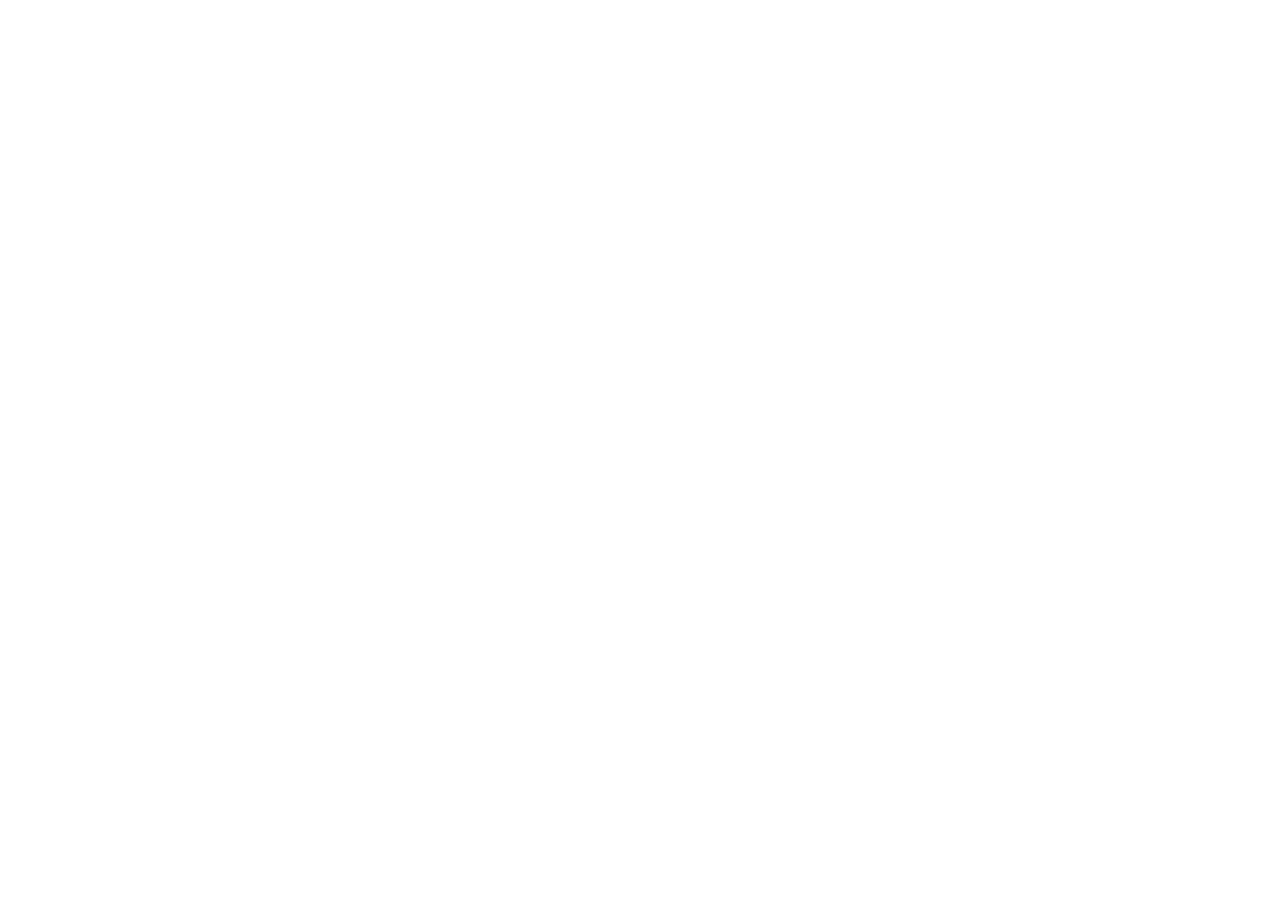
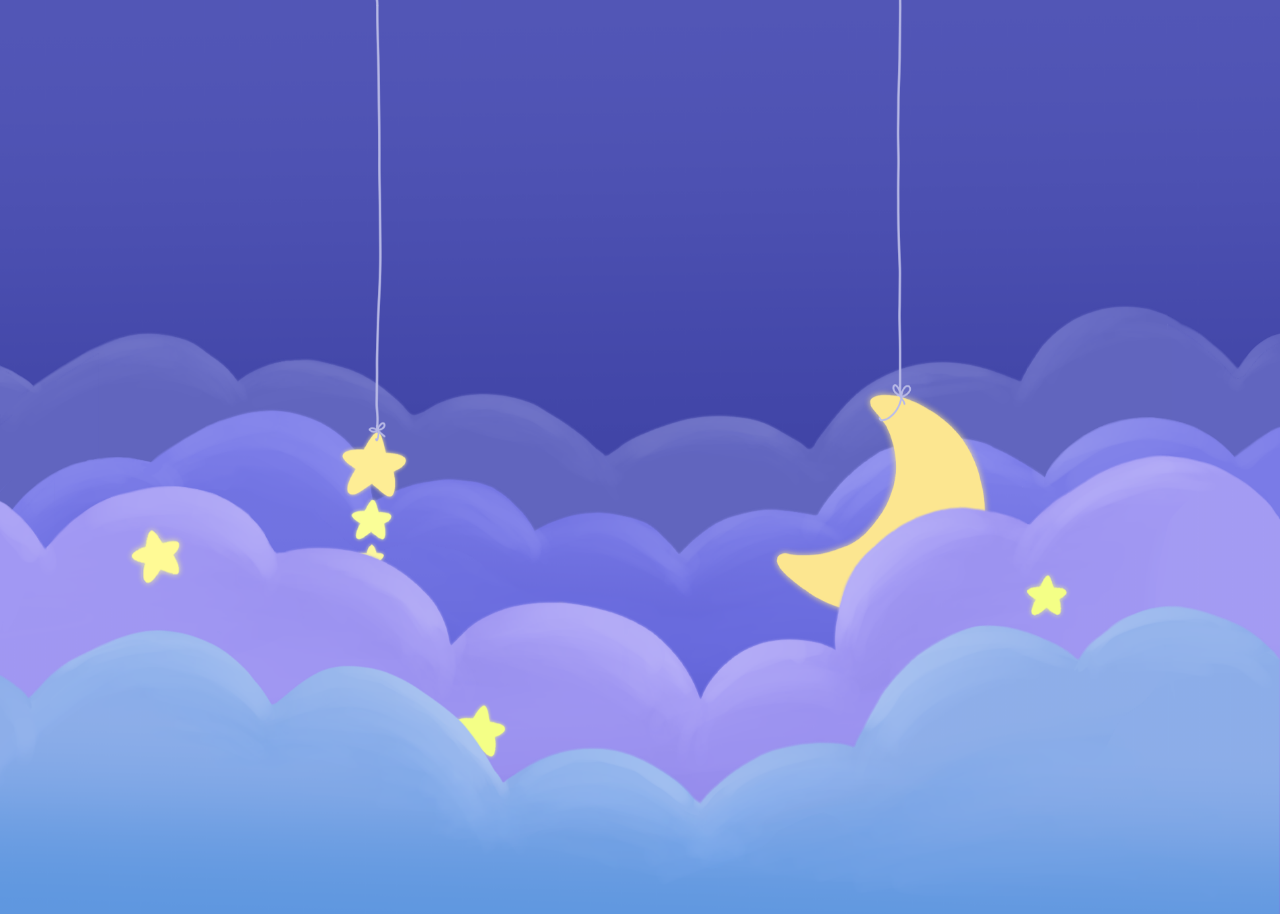
Before and after one commit to angel-zh/portfolio-angel-zhou, a React (Create React App) app: page / in a window 1280 px wide. Shown: the top 914 px of the page. Before the commit the page ends 800 px from the top, so only its background shows below. Built offline with nearby package versions, Linux system fonts and the light colour scheme.

Commit message:
adds parallax to banner images

```diff
--- a/src/App.js
+++ b/src/App.js
@@ -1,18 +1,85 @@
 import React from 'react'
-import { ParallaxProvider, ParallaxBanner } from "react-scroll-parallax";
+import { ParallaxProvider, ParallaxBanner, ParallaxBannerLayer } from "react-scroll-parallax";
 import './index.css'
+
+import layer1 from './images/1.png'
+import layer2 from './images/2.png'
+import layer3 from './images/3.png'
+import layer4 from './images/4.png'
+import layer5 from './images/5.png'
+import layer6 from './images/6.png'
+import layer7 from './images/7.png'
+import layer8 from './images/8.png'
 
 function App() {
   return (
-    <ParallaxProvider>
-      <ParallaxBanner
-        image=''
-        speed={-20}
-        translateY={[]} />
+    <main>
+      <ParallaxProvider>
+        <header>
+          <ParallaxBanner className='banner'>
+            <ParallaxBannerLayer
+              image={layer1}
+              expanded={false}
+            />
+            <ParallaxBannerLayer
+              image={layer2}
+              translateY={[0, 50]}
+              expanded={false}
+              shouldAlwaysCompleteAnimation={true}
+            // speed={-25}
+            />
+            <ParallaxBannerLayer
+              image={layer3}
+              speed={10}
+              // translateY={[0, 50]}
+              expanded={false}
+              shouldAlwaysCompleteAnimation={true}
+
+            />
+            <ParallaxBannerLayer
+              image={layer4}
+              translateY={[0, 40]}
+              expanded={false}
+              shouldAlwaysCompleteAnimation={true}
+            // speed={-15}
+            />
+            <ParallaxBannerLayer
+              image={layer5}
+              expanded={false}
+              shouldAlwaysCompleteAnimation={true}
+
+            />
+            <ParallaxBannerLayer
+              image={layer6}
+              translateY={[0, 25]}
+              expanded={false}
+              shouldAlwaysCompleteAnimation={true}
+            // translateY={[]}
+            />
+            <ParallaxBannerLayer
+              image={layer7}
+              expanded={false}
+              shouldAlwaysCompleteAnimation={true}
+
+            />
+            <ParallaxBannerLayer
+              image={layer8}
+              translateY={[0, 5]}
+              expanded={false}
+              shouldAlwaysCompleteAnimation={true}
+            // translateY={[]}
+            />
 
 
 
-    </ParallaxProvider>
+          </ParallaxBanner>
+
+
+
+
+        </header>
+      </ParallaxProvider>
+    </main>
   )
 }
 
--- a/src/index.css
+++ b/src/index.css
@@ -1,13 +1,14 @@
-body {
+html, body {
+  padding: 0;
   margin: 0;
-  font-family: -apple-system, BlinkMacSystemFont, 'Segoe UI', 'Roboto', 'Oxygen',
-    'Ubuntu', 'Cantarell', 'Fira Sans', 'Droid Sans', 'Helvetica Neue',
-    sans-serif;
-  -webkit-font-smoothing: antialiased;
-  -moz-osx-font-smoothing: grayscale;
+  background-color: #6299e0;
 }
 
-code {
-  font-family: source-code-pro, Menlo, Monaco, Consolas, 'Courier New',
-    monospace;
+main {
+  height: 200vh;
 }
+
+.banner {
+  height: 100vh;
+  padding-bottom: 200px;
+}
```
